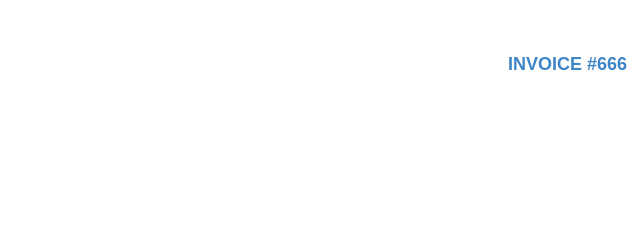
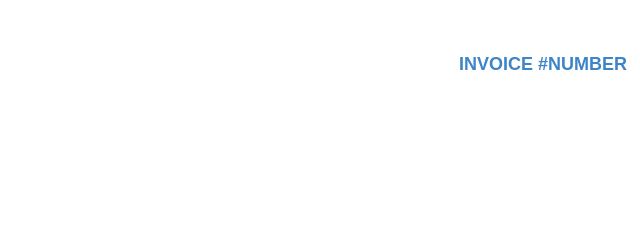
Before and after one commit to tombjorn/invoice-maker-1, a plain HTML site: page index.html in a window 1280 px wide. Shown: the top 243 px of the page, 640-1280 px from the left. Drawn offline with Linux system fonts and the light colour scheme.

Commit message:
amended invoice number

```diff
--- a/index.html
+++ b/index.html
@@ -27,7 +27,7 @@
 
     <main id="invoice">
         <div id="invoice-number">
-            <h2>Invoice #666</h2>
+            <h2>Invoice #number</h2>
         </div>
         <div class="recipient-wrapper">
             <form>
```
